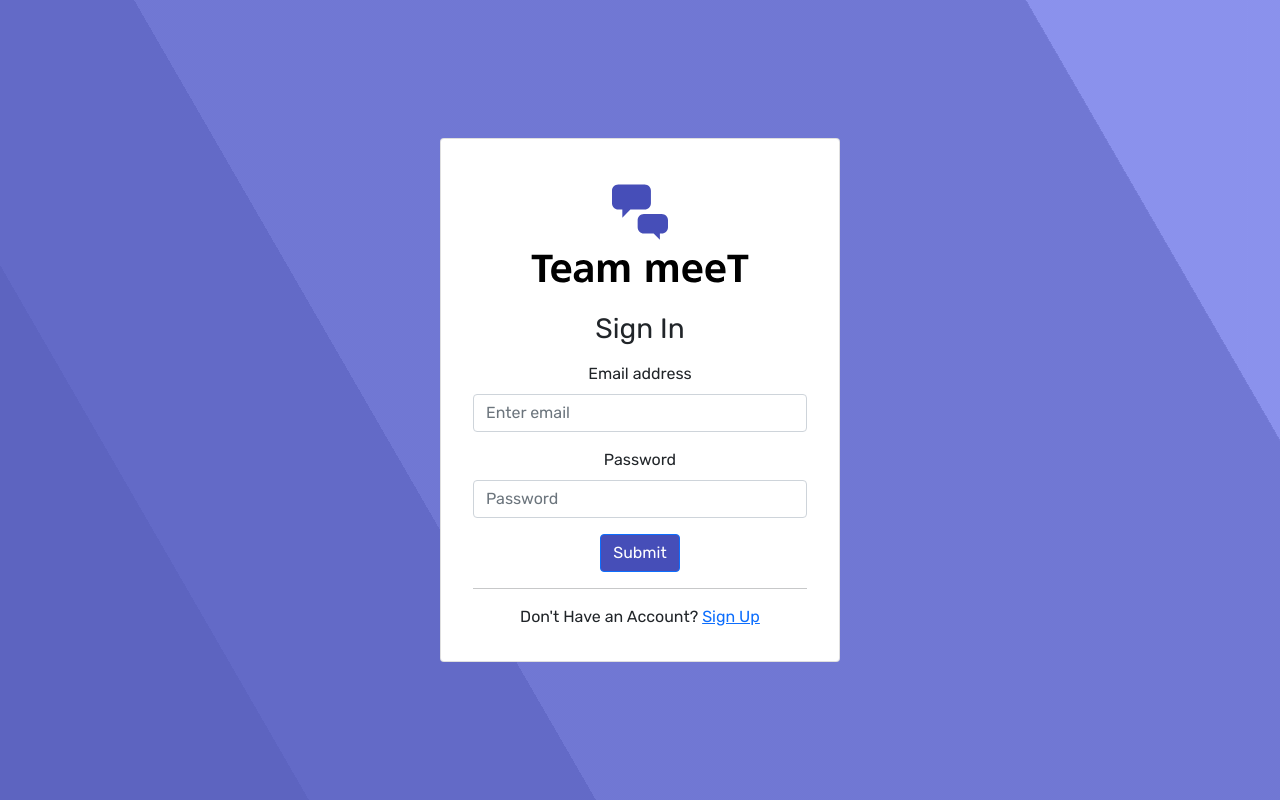
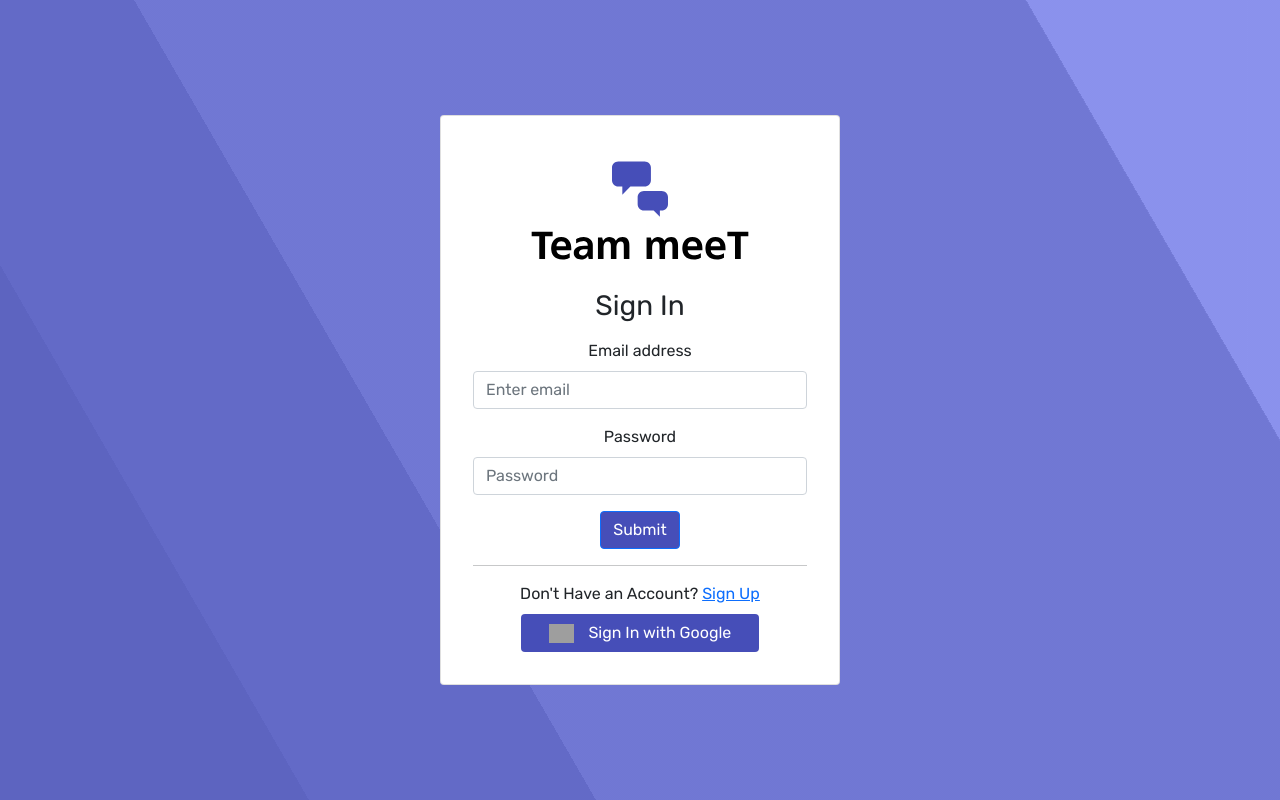
Before and after one commit to vrrao01/team_meet, a React (Create React App) app: page /login in a window 1280 px wide. Built offline with nearby package versions, Linux system fonts and the light colour scheme; no server answers; grey boxes are pictures that could not be loaded.

Commit message:
:sparkles: Add Google Sign In

```diff
--- a/src/components/Login.js
+++ b/src/components/Login.js
@@ -8,9 +8,10 @@ import Alert from "react-bootstrap/Alert";
 import "bootstrap/dist/css/bootstrap.min.css";
 import "../App.css";
 import logo from "../Logo.svg";
-import "firebase/app";
+import firebase from "firebase/app";
 import { auth } from "../firebase";
 import { Link } from "react-router-dom";
+import { GoogleOutlined } from "@ant-design/icons";
 
 export default function Login() {
   const [email, setEmail] = useState("");
@@ -33,6 +34,21 @@ export default function Login() {
       }
       setDisabled(false);
     }
+  };
+
+  const googleSignIn = async (e) => {
+    e.preventDefault();
+    try {
+      setError("");
+      setDisabled(true);
+      var result = await auth.signInWithPopup(
+        new firebase.auth.GoogleAuthProvider()
+      );
+      console.log("Google SignIN successful, result = ", result);
+    } catch (e) {
+      setError("Google Authentication failed");
+    }
+    setDisabled(false);
   };
   return (
     <Container style={{ display: "flex", height: "100vh" }}>
@@ -86,6 +102,26 @@ export default function Login() {
           </Form>
           <hr />
           Don't Have an Account? <Link to="/register">Sign Up</Link>
+          <div
+            style={{
+              backgroundColor: "#464EB8",
+              color: "white",
+              width: "auto",
+              justifyContent: "space-evenly",
+            }}
+            type="submit"
+            className="btn d-flex flex-row mx-5 mt-2"
+            onClick={googleSignIn}
+            disabled={disabled}
+          >
+            <div>
+              <img
+                src="https://cdn.iconscout.com/icon/free/png-256/google-152-189813.png"
+                style={{ maxWidth: "25px" }}
+              />
+            </div>
+            <div>Sign In with Google</div>
+          </div>
         </Card.Body>
       </Card>
     </Container>
```
